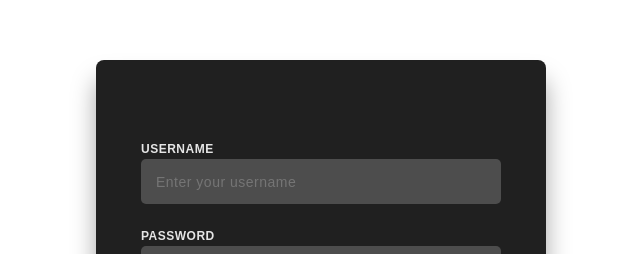
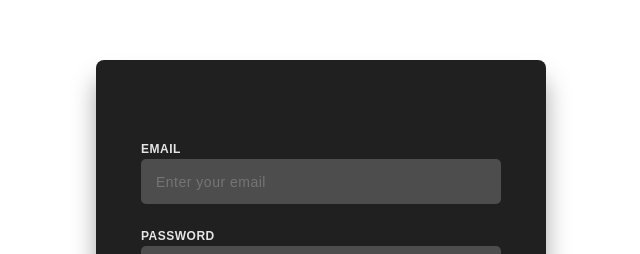
Before and after one commit to subcoder167/samachar, a React (Create React App) app: page /register in a window 1280 px wide. Shown: the part 115-369 px from the top of the page, without its empty margins (319-959 px from the left). Built offline with nearby package versions, Linux system fonts and the light colour scheme.

Commit message:
Changed username to email

```diff
--- a/src/components/login/Register.jsx
+++ b/src/components/login/Register.jsx
@@ -65,12 +65,12 @@
       >
         <div className="formInputWrapper">
           <div className="loginFormInput">
-            <label htmlFor="username">USERNAME</label>
+            <label htmlFor="username">EMAIL</label>
             <input
               ref={userRef}
               type="text"
               id="username"
-              placeholder="Enter your username"
+              placeholder="Enter your email"
               name="email"
               required
             />
```
